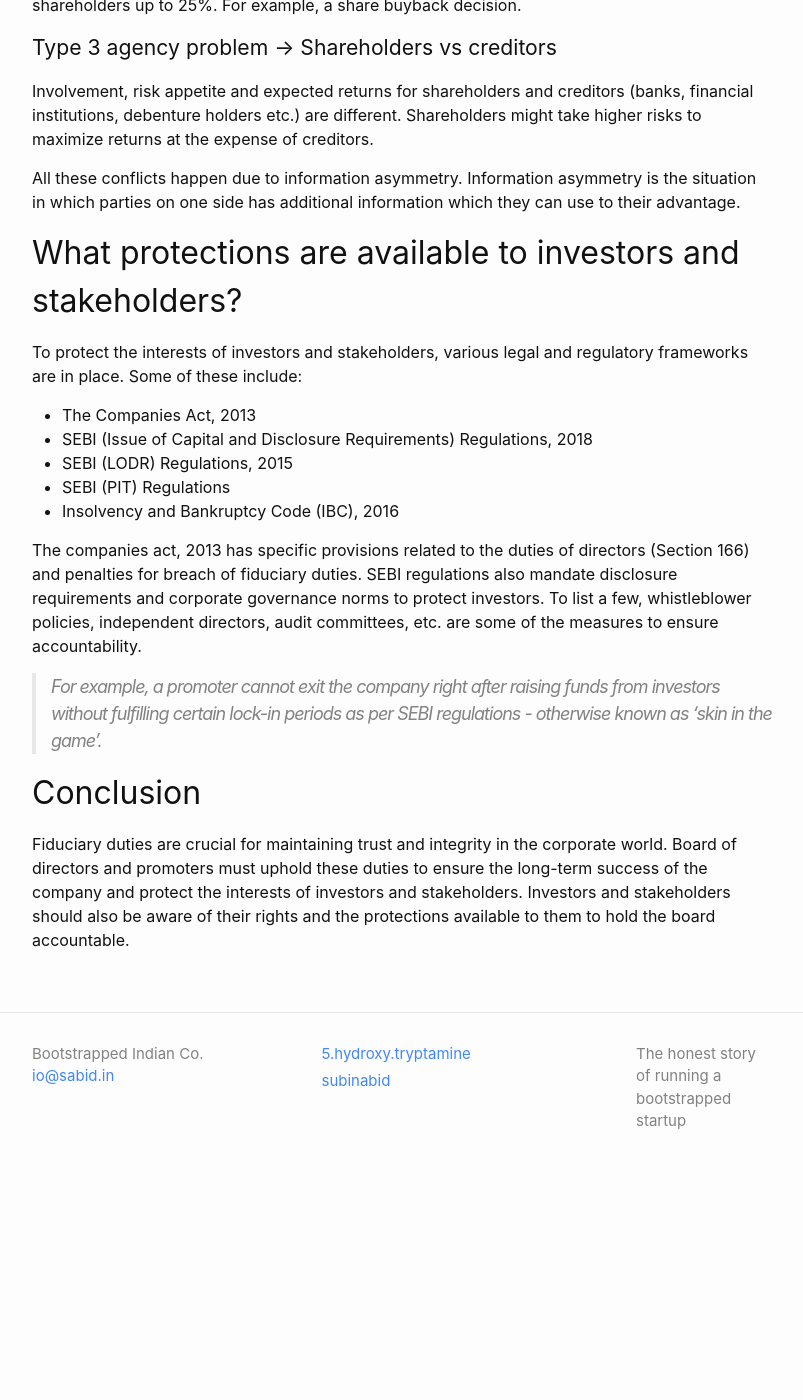
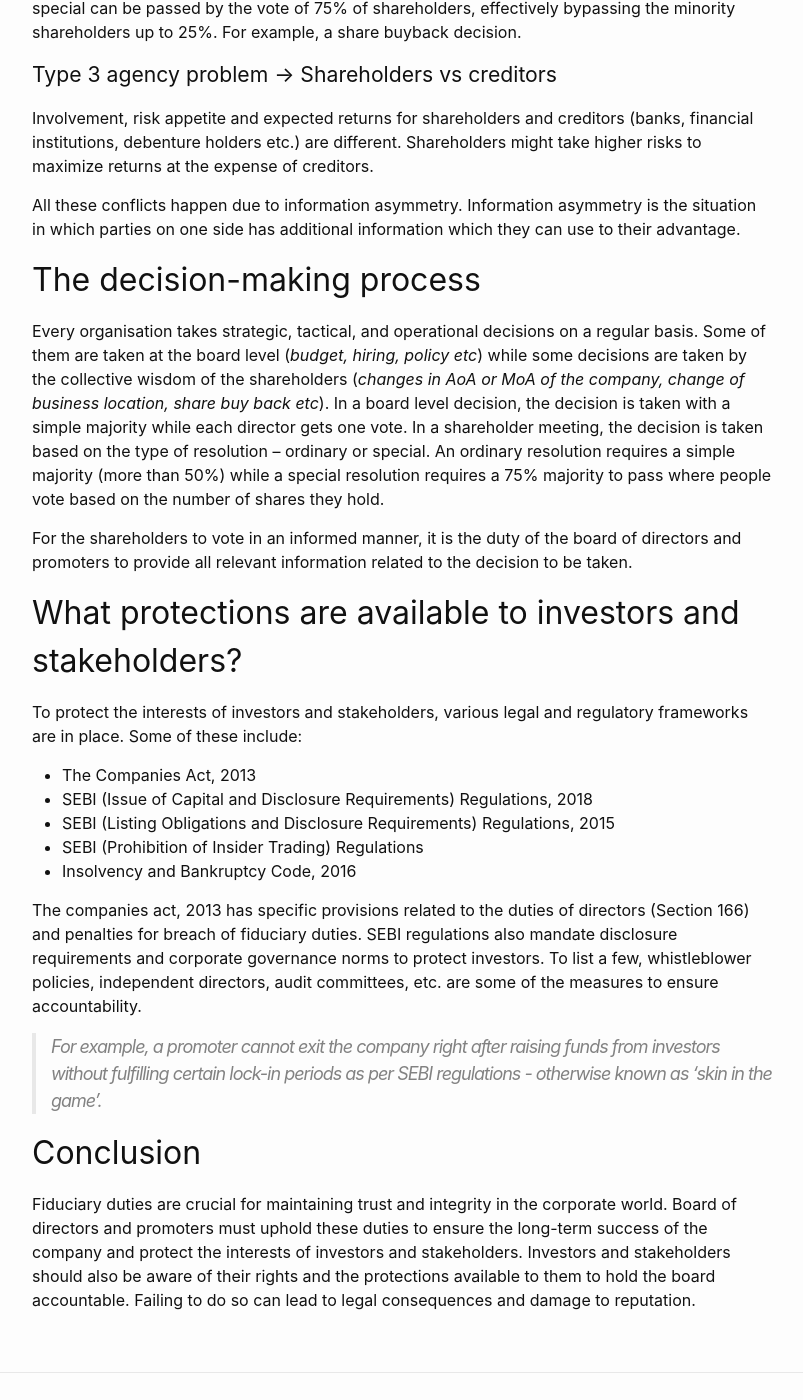
Before and after one commit to subinabid/Bootstrapped, a Jekyll site: the page built from _posts/2026-01-21-Fiduciary.md, in a window 1280 px wide and 1400 px high, scrolled down 2886 px. Shown: the whole window, without its empty margins (238-1041 px from the left). Built offline with Jekyll 4.4.1, drawn with Linux system fonts in a browser that asks for light colours; before the commit the page ends 4079 px from its top, so only the background shows below that; some of the changed text lies outside the part shown.

Commit message:
Fiduciary Blog

```diff
--- a/_posts/2026-01-21-Fiduciary.md
+++ b/_posts/2026-01-21-Fiduciary.md
@@ -5,7 +5,7 @@ categories: legal
 tags: statutory legal IIM Kozhikode MBA
 ---
 
-> This blog is an addendum of the study report on "Responsibilities of Board of Directors and Promoters towards Investors and Stakeholders" submitted to IIM Kozhikode as part of the curriculum for the course "Leadership and Corporate accountability" during the MBA program.
+> This blog is an addendum of the study report on "Responsibilities of Board of Directors and Promoters towards Investors and Stakeholders" submitted to IIM Kozhikode by Nilotpal, Raghu, Ritam, Sanjay, Shailesh, Shubam, Subin, Tushar, and Yash as part of the "Leadership and Corporate accountability" course included in the EPGP program.
 
 - A startup raised 5 crores in their first funding round from a VC firm. The founders were serving as the directors. While raising the investment, it was stated that the money will be used for product development and marketing. However, the founders diverted a significant portion of the funds towards personal expenses and even buying a car for the company, which the founders used for personal purposes.
 
@@ -19,7 +19,7 @@ What is common in all these scenarios? Does these feel wrong to you? Yes, they d
 
 ## What is Fiduciary Duty?
 
-Fiduciary relation arises when a party is entrusted with property, information, or power to make decisions that involve discretionary judgement for the benefit of someone other than themselves. A trustee and beneficiary, doctor and patient, lawyer and client – all these are fiduciary relationships. In a corporate environment where investors and shareholders entrust their money with a company to business expecting wealth maximization, they are entering a fiduciary relationship. The responsibilities (duties) of the promoters, directors, and executives towards the investors and other stakeholders can be called as their Fiduciary responsibilities which are as follows:
+Fiduciary relation arises when a party is entrusted with property, information, or power to make decisions that involve discretionary judgement for the benefit of someone other than themselves. A trustee and beneficiary, doctor and patient, lawyer and client – all these are fiduciary relationships. In a corporate environment where investors and shareholders entrust their money with a company to do business expecting wealth maximization, they are entering a fiduciary relationship. The responsibilities (duties) of the promoters, directors, and executives towards the investors and other stakeholders can be called as their Fiduciary responsibilities which are as follows:
 -	Candor and disclosure
 -	Diligence and care
 -	Loyalty and self-restraint
@@ -73,19 +73,23 @@ Involvement, risk appetite and expected returns for shareholders and creditors (
 
 All these conflicts happen due to information asymmetry. Information asymmetry is the situation in which parties on one side has additional information which they can use to their advantage.
 
+## The decision-making process
+Every  organisation takes strategic, tactical, and operational decisions on a regular basis. Some of them are taken at the board level (*budget, hiring, policy etc*) while some decisions are taken by the collective wisdom of the shareholders (*changes in AoA or MoA of the company, change of business location, share buy back etc*). In a board level decision, the decision is taken with a simple majority while each director gets one vote. In a shareholder meeting, the decision is taken based on the type of resolution – ordinary or special. An ordinary resolution requires a simple majority (more than 50%) while a special resolution requires a 75% majority to pass where people vote based on the number of shares they hold.
+
+For the shareholders to vote in an informed manner, it is the duty of the board of directors and promoters to provide all relevant information related to the decision to be taken.
 
 ## What protections are available to investors and stakeholders?
 To protect the interests of investors and stakeholders, various legal and regulatory frameworks are in place. Some of these include:
 
 - The Companies Act, 2013
 - SEBI (Issue of Capital and Disclosure Requirements) Regulations, 2018
-- SEBI (LODR) Regulations, 2015
-- SEBI (PIT) Regulations
-- Insolvency and Bankruptcy Code (IBC), 2016
+- SEBI (Listing Obligations and Disclosure Requirements) Regulations, 2015
+- SEBI (Prohibition of Insider Trading) Regulations
+- Insolvency and Bankruptcy Code, 2016
 
 The companies act, 2013 has specific provisions related to the duties of directors (Section 166) and penalties for breach of fiduciary duties. SEBI regulations also mandate disclosure requirements and corporate governance norms to protect investors. To list a few, whistleblower policies, independent directors, audit committees, etc. are some of the measures to ensure accountability.
 
 > For example, a promoter cannot exit the company right after raising funds from investors without fulfilling certain lock-in periods as per SEBI regulations - otherwise known as 'skin in the game'.
 
 ## Conclusion
-Fiduciary duties are crucial for maintaining trust and integrity in the corporate world. Board of directors and promoters must uphold these duties to ensure the long-term success of the company and protect the interests of investors and stakeholders. Investors and stakeholders should also be aware of their rights and the protections available to them to hold the board accountable.
+Fiduciary duties are crucial for maintaining trust and integrity in the corporate world. Board of directors and promoters must uphold these duties to ensure the long-term success of the company and protect the interests of investors and stakeholders. Investors and stakeholders should also be aware of their rights and the protections available to them to hold the board accountable. Failing to do so can lead to legal consequences and damage to reputation.
```
Also changed, not shown: _posts/2025-05-31-CompanyLaw.md (+1 -1 lines).
